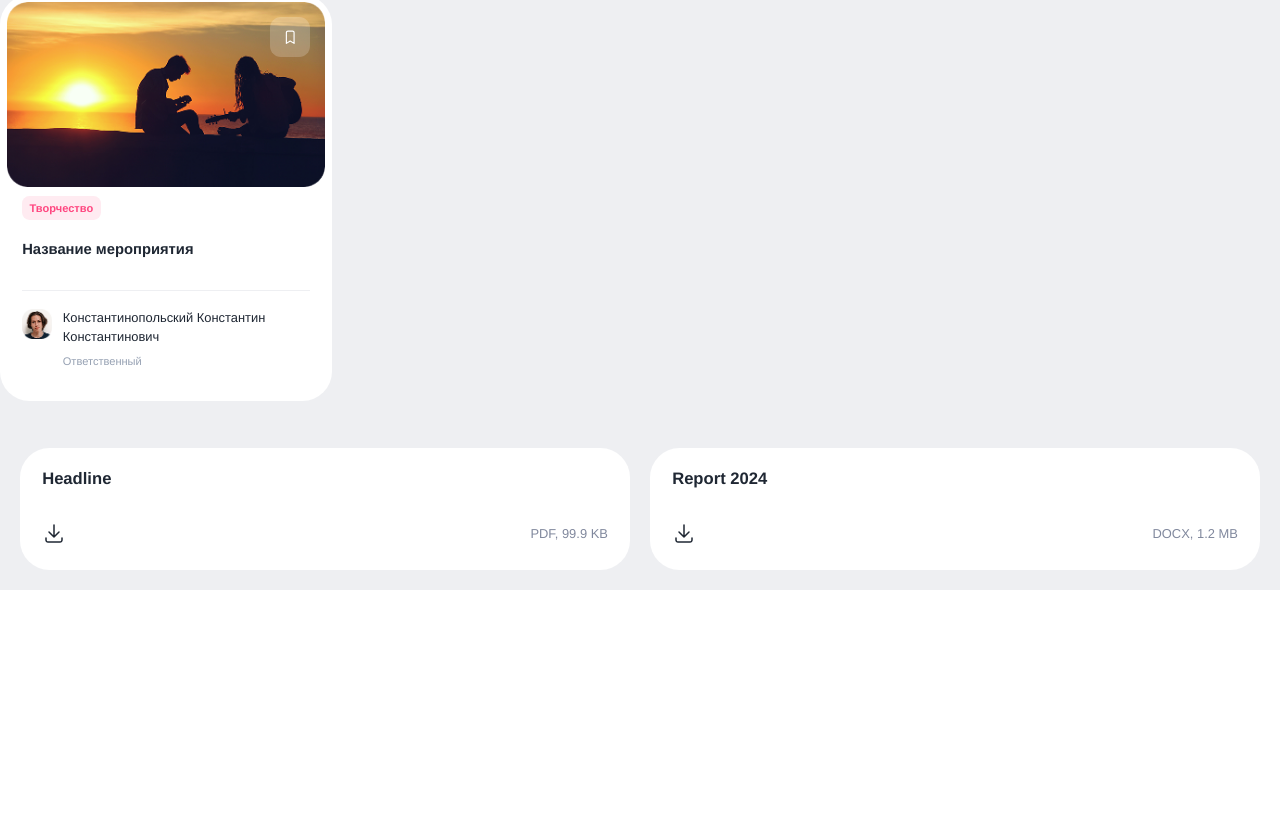
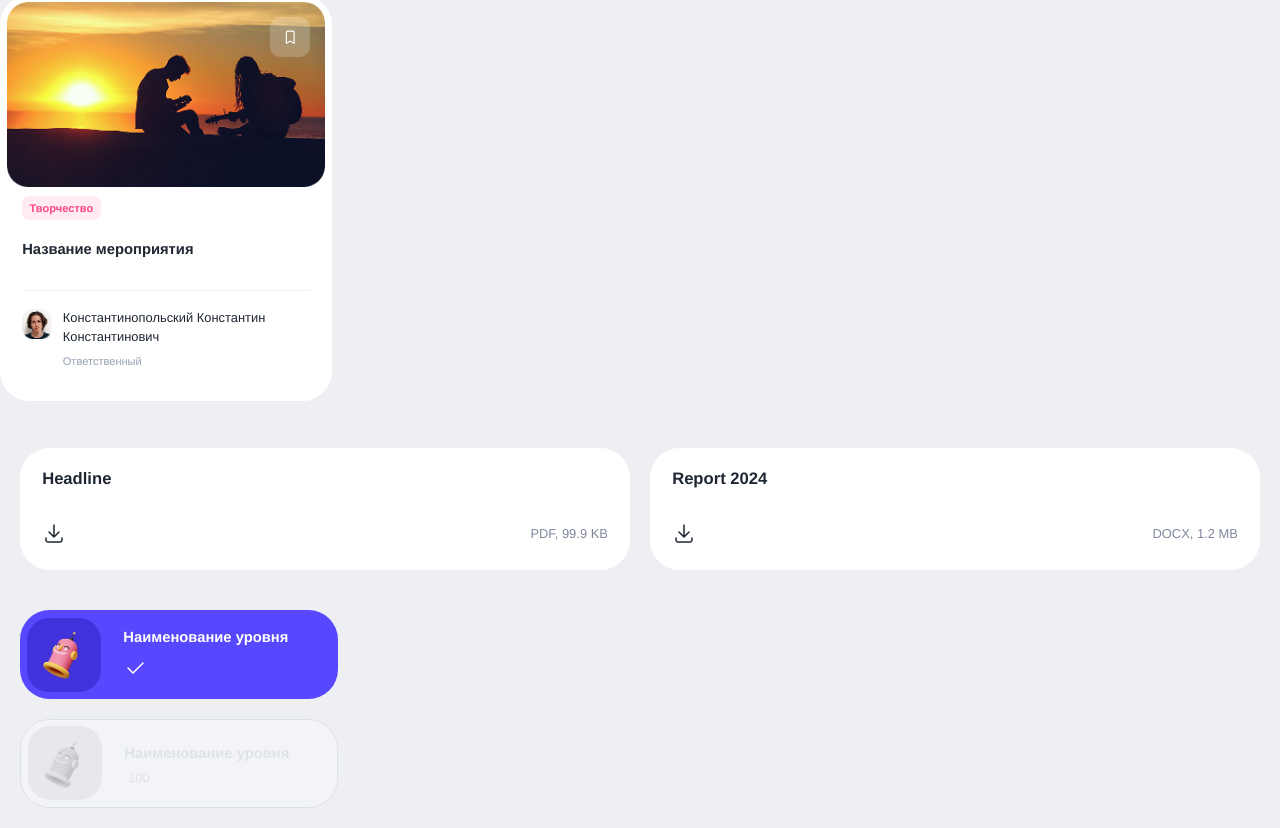
Before and after one commit to Aldiyar-B/Paraweb, a React (Vite) app: page / in a window 1280 px wide. Shown: the part 616-1444 px from the top of the page. Before the commit the page ends 1206 px from the top, so only its background shows below. Built offline with nearby package versions, Linux system fonts and the light colour scheme.

Commit message:
level-card сделал

```diff
--- /dev/null
+++ b/src/style/components/LevelCard/LevelCard.jsx
@@ -0,0 +1,62 @@
+import React from 'react';
+import PropTypes from 'prop-types';
+import styles from './LevelCard.module.scss';
+
+const icons = import.meta.glob('../../../assets/svg/icons/*.svg', {
+  eager: true,
+  as: 'raw',
+});
+{
+  /* */
+}
+const getIcon = (iconName) => {
+  return (
+    icons[`../../../assets/svg/icons/${iconName}.svg`] ||
+    '<!-- Icon not found -->'
+  );
+};
+const LevelCard = ({ image, title, description, isIcon, icon, disabled }) => {
+  console.log(icon);
+  return (
+    <div
+      className={`${styles['level-card']} ${disabled ? styles['level-card--disabled'] : ''}`}
+    >
+      {image && (
+        <div className={styles['level-card__image']}>
+          <img src={image} alt={title} className={styles['level-card__img']} />
+        </div>
+      )}
+      <div className={styles['level-card__content']}>
+        <div className={styles['level-card__title-container']}>
+          <h3 className={styles['level-card__title']}>{title}</h3>
+        </div>
+        <div className={styles['level-card__description-container']}>
+          {isIcon && (
+            <span
+              className={styles['level-card__icon']}
+              dangerouslySetInnerHTML={{ __html: getIcon(icon) }}
+            />
+          )}
+          <p className={styles['level-card__description']}>{description}</p>
+        </div>
+      </div>
+    </div>
+  );
+};
+
+LevelCard.propTypes = {
+  image: PropTypes.string,
+  title: PropTypes.string.isRequired,
+  description: PropTypes.string.isRequired,
+  isIcon: PropTypes.bool,
+  icon: PropTypes.string,
+  disabled: PropTypes.bool,
+};
+
+LevelCard.defaultProps = {
+  image: '',
+  isIcon: false,
+  disabled: false,
+};
+
+export default LevelCard;
--- /dev/null
+++ b/src/style/components/LevelCard/LevelCard.module.scss
@@ -0,0 +1,111 @@
+@use '../../global/breakpoints.scss' as *;
+@use '../../utils/typography.scss' as *;
+
+.level-card {
+  display: flex;
+  align-items: center;
+  width: 34.4rem;
+  height: 9.6rem;
+  gap: 1.6rem;
+  padding: 0.8rem;
+  border-radius: 3.2rem;
+  background-color: var(--ultramarine-default-color);
+  color: var(--text-contrast-color);
+  transition:
+    transform 0.3s ease-in-out,
+    box-shadow 0.3s ease-in-out;
+
+  @include mobile {
+    width: 31rem;
+    height: 8rem;
+  }
+
+  &__image {
+    flex-shrink: 0;
+    width: 8rem;
+    height: 8rem;
+    border-radius: 2.4rem;
+    overflow: hidden;
+    background-color: var(--ultramarine-dark-color);
+    position: relative;
+
+    .level-card__img {
+      position: absolute;
+      top: 0.8rem;
+      left: 0.5rem;
+      width: 6.4rem;
+      height: 6.4rem;
+    }
+  }
+
+  &__content {
+    display: flex;
+    flex-direction: column;
+    flex: 1;
+    padding: 0.8rem;
+    gap: 0.8rem;
+  }
+
+  &__title-container {
+    display: flex;
+    align-items: center;
+    gap: 0.8rem;
+  }
+
+  &__title {
+    font-weight: 700;
+    font-size: 1.6rem;
+    line-height: 2.4rem;
+    letter-spacing: 0%;
+  }
+
+  &__description-container {
+    display: flex;
+    align-items: center;
+    gap: 0.4rem;
+  }
+
+  &__description {
+    font-size: 1.4rem;
+    color: var(--text-contrast-color);
+  }
+
+  &__icon,
+  &__icon-left {
+    font-size: 1.5rem;
+
+    svg path {
+      stroke: var(--text-contrast-color);
+    }
+  }
+
+  &--disabled {
+    opacity: 0.6;
+    pointer-events: none;
+    background-color: var(--gray-color-1);
+    color: var(--text-blind-color);
+    border: 0.1rem solid var(--border-color);
+
+    .level-card__title,
+    .level-card__description {
+      color: var(--gray-color-5);
+    }
+
+    .level-card__image {
+      background-color: var(--gray-color-4);
+
+      .level-card__img {
+        position: absolute;
+        top: 0.8rem;
+        left: 0.5rem;
+        width: 6.4rem;
+        height: 6.4rem;
+      }
+    }
+
+    .level-card__icon svg path {
+      stroke: var(--gray-color-5);
+      fill: var(--gray-color-5);
+    }
+  }
+}
--- a/src/views/News.jsx
+++ b/src/views/News.jsx
@@ -4,6 +4,7 @@ import { EventCard } from '../style/components/EventCard/EventCard';
 import CommunitiesCard from '../style/components/СommunitiesСard/СommunitiesСard';
 import personAvatar from '../assets/images/person.png';
 import DocumentCard from '../style/components/DocumentCard/DocumentCard';
+import LevelCard from '../style/components/LevelCard/LevelCard';
 
 const event = {
   date: '30',
@@ -54,6 +55,31 @@ function News() {
         <DocumentCard title="Headline" fileSize="99.9 KB" fileType="PDF" />
         <DocumentCard title="Report 2024" fileSize="1.2 MB" fileType="DOCX" />
       </div>
+
+      <div
+        style={{
+          display: 'flex',
+          flexDirection: 'column',
+          gap: '20px',
+          padding: '20px',
+        }}
+      >
+        <LevelCard
+          image="../src/assets/images/robot.png"
+          title="Наименование уровня"
+          description=""
+          isIcon={true}
+          icon="check"
+        />
+        <LevelCard
+          image="../src/assets/images/robot-disabled.png"
+          title="Наименование уровня"
+          description="100"
+          isIcon={true}
+          icon="coin-icon"
+          disabled
+        />
+      </div>
     </div>
   );
 }
```
Also changed, not shown: src/assets/images/robot-disabled.png (added), src/assets/images/robot.png (added).
